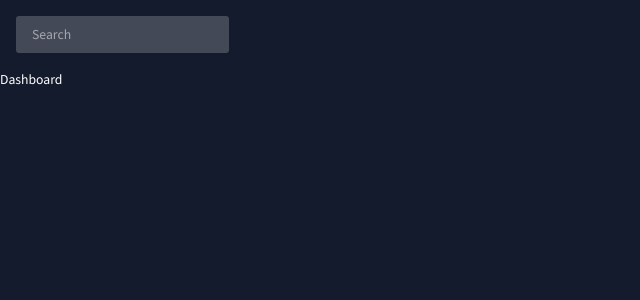
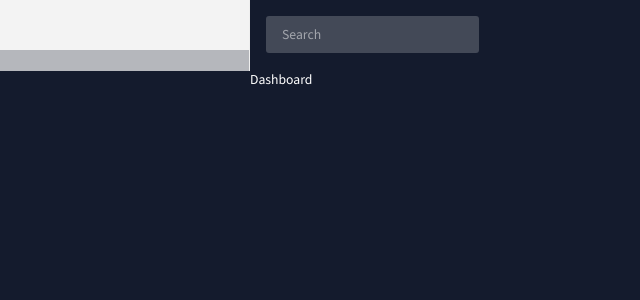
Before and after one commit to AndrewAllison2/react-admin, a React (Create React App) app: page / in a window 1280 px wide. Shown: the top 300 px of the page, without its empty margins (0-640 px from the left). Built offline with nearby package versions, Linux system fonts and the light colour scheme; some icons are missing; a web font is replaced by a local one.

Commit message:
sidebar work

```diff
--- a/src/App.js
+++ b/src/App.js
@@ -3,7 +3,7 @@ import { ColorModeContext, useMode } from "./theme.js";
 import { CssBaseline, ThemeProvider } from "@mui/material";
 import Topbar from "./scenes/global/Topbar"
 import { Routes, Route } from "react-router-dom";
-import Sidebar from "./scenes/global/Sidebar";
+import Sidebar from "./scenes/global/SidebarMenu";
 import Dashboard from "./scenes/dashboard";
 // import Team from "./scenes/team";
 // import Invoices from "./scenes/invoices";
--- a/src/scenes/global/Sidebar.jsx
+++ b/src/scenes/global/SidebarMenu.jsx
@@ -1,8 +1,8 @@
 import React from "react";
 import { useState } from "react";
-import { ProSidebar, Menu, MenuItem } from "react-pro-sidebar";
+import { Sidebar, Menu, MenuItem } from 'react-pro-sidebar';
 // import 'react-pro-sidebar/dist/css/styles.css';
-import { Box, IconButton, Typography, useTheme } from "@mui/material";
+import { Box, Icon, IconButton, Typography, useTheme } from "@mui/material";
 import { Link } from "react-router-dom";
 import { tokens } from "../../theme.js";
 import HomeOutlinedIcon from "@mui/icons-material/HomeOutlined.js";
@@ -18,7 +18,7 @@ import TimelineOutlinedIcon from "@mui/icons-material/TimelineOutlined.js";
 import MenuOutlinedIcon from "@mui/icons-material/MenuOutlined.js";
 import MapOutlinedIcon from "@mui/icons-material/MapOutlined.js";
 
-const Sidebar = () => {
+const SidebarMenu = () => {
   const theme = useTheme();
   const colors = tokens(theme.palette.mode);
   const [isCollapsed, setIsCollapsed] = useState(false);
@@ -34,7 +34,7 @@ const Sidebar = () => {
         "& .pro-icon-wrapper": {
           backgroundColor: "transparent !important"
         },
-        "& pro-inner-item": {
+        "& .pro-inner-item": {
           padding: "5px 35px 5px 20px !important"
         },
         "& .pro-inner-item:hover": {
@@ -45,9 +45,40 @@ const Sidebar = () => {
         }
       }}
     >
+      <Sidebar>
+        <Menu>
+          <MenuItem>
+
+      {isCollapsed && (
+        <Box
+          display="flex"
+          justifyContent="space-between"
+          alignItems="center"
+          ml="15px"
+        >
+          <Typography variant="h3" color={colors.grey[100]}>
+            ADMINS
+          </Typography>
+          <IconButton onClick={() => setIsCollapsed(!isCollapsed)}>
+            <MenuOutlinedIcon />
+          </IconButton>
+        </Box>
+      )}
+          </MenuItem>
+
+          {/* USER */}
+          {!isCollapsed && (
+            <Box>
+              <Box>
+                <img />
+              </Box>
+            </Box>
+          )}
+        </Menu>
+      </Sidebar>
 
     </Box>
   )
 }
 
-export default Sidebar;
+export default SidebarMenu;
```
